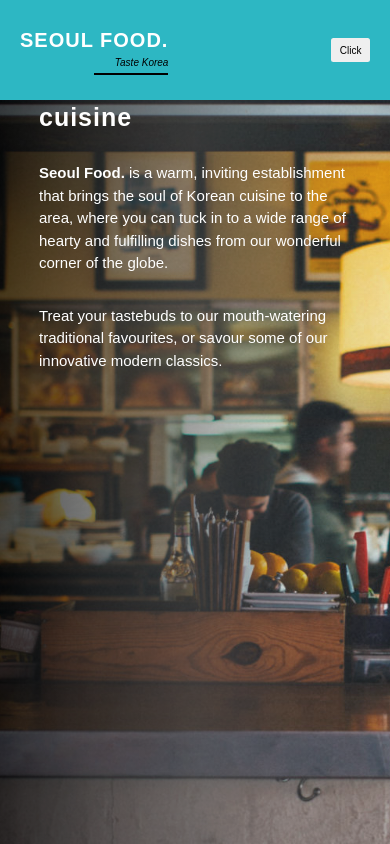
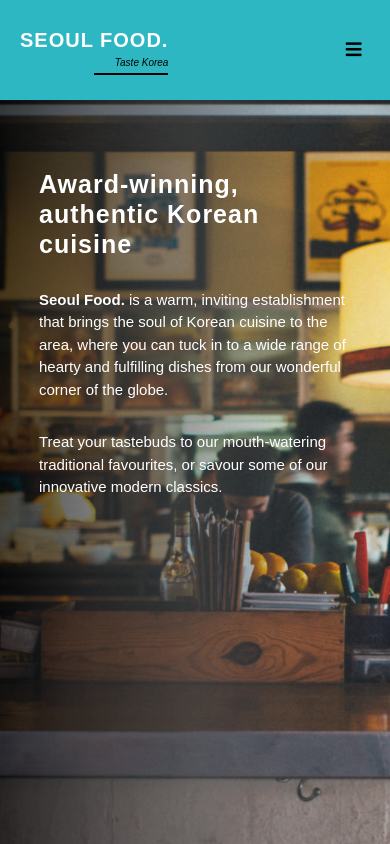
Before and after one commit to eesa94/restaurant, a React (Create React App) app: page / in a window 390 px wide. Built offline with nearby package versions, Linux system fonts and the light colour scheme; a web font is replaced by a local one.

Commit message:
carousel-overlay mobile position; fa button icon

```diff
--- a/public/index.html
+++ b/public/index.html
@@ -21,6 +21,7 @@
     -->
     <link rel="stylesheet" href="https://stackpath.bootstrapcdn.com/bootstrap/4.1.3/css/bootstrap.min.css" integrity="sha384-MCw98/SFnGE8fJT3GXwEOngsV7Zt27NXFoaoApmYm81iuXoPkFOJwJ8ERdknLPMO" crossorigin="anonymous">
     <link href="https://fonts.googleapis.com/css?family=Kodchasan:300,500,700|Orbitron:700" rel="stylesheet">
+    <link rel="stylesheet" href="https://use.fontawesome.com/releases/v5.5.0/css/all.css" integrity="sha384-B4dIYHKNBt8Bc12p+WXckhzcICo0wtJAoU8YZTY5qE0Id1GSseTk6S+L3BlXeVIU" crossorigin="anonymous">
 
     <title>Seoul Food.</title>
   </head>
--- a/src/components/Navbar.js
+++ b/src/components/Navbar.js
@@ -50,7 +50,7 @@ class Navbar extends Component {
                         <p className="brand-tagline text-right font-italic kodchasan-5">Taste Korea</p>
                         <div className="underline"></div>
                     </div>
-                    <button className="btn nav-toggle-btn" onClick={this.navOpen}>Click</button>
+                    <button className="btn nav-toggle-btn" onClick={this.navOpen}><i class="fas fa-bars"></i></button>
                 </nav>
 
 
--- a/src/index.css
+++ b/src/index.css
@@ -172,6 +172,14 @@ p {
   font-size: 1.6rem;
 }
 
+.nav-toggle-btn {
+  background-color: #2db7c3;
+}
+
+.fas {
+  font-size: 1.8rem;
+}
+
 
 /* Carousel component */
 #homeCarousel,
@@ -196,7 +204,7 @@ p {
 
 .carousel-overlay {
   position: absolute;
-  top: 5%;
+  top: 20%;
   left: 10%;
   right: 10%;
 }
@@ -289,10 +297,6 @@ footer {
 
 /* Media Queries */
 @media (min-width: 576px) {
-  .carousel-overlay {
-    top: 15%;
-    left: 10%;
-  }
 
   .carousel-header {
     font-size: 4rem;
```
